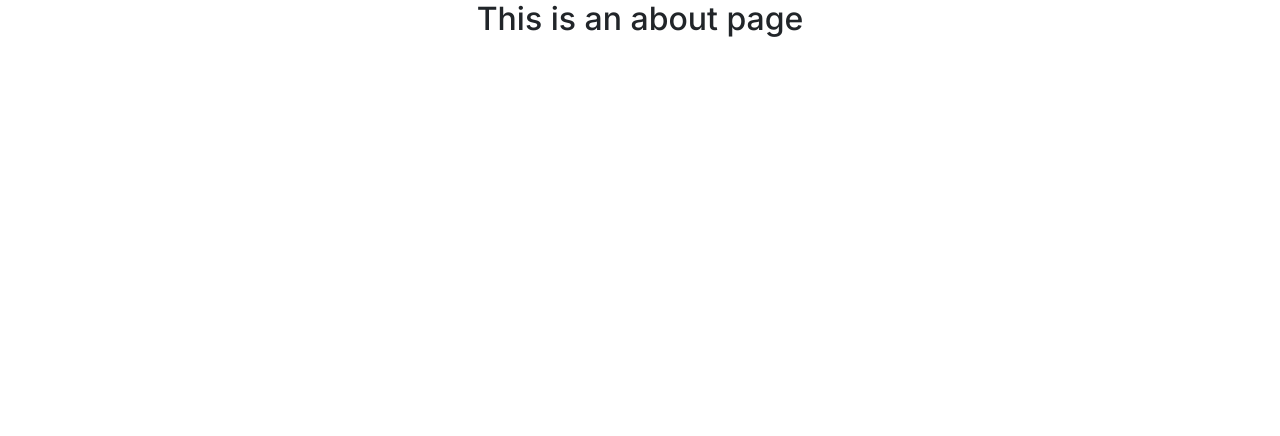
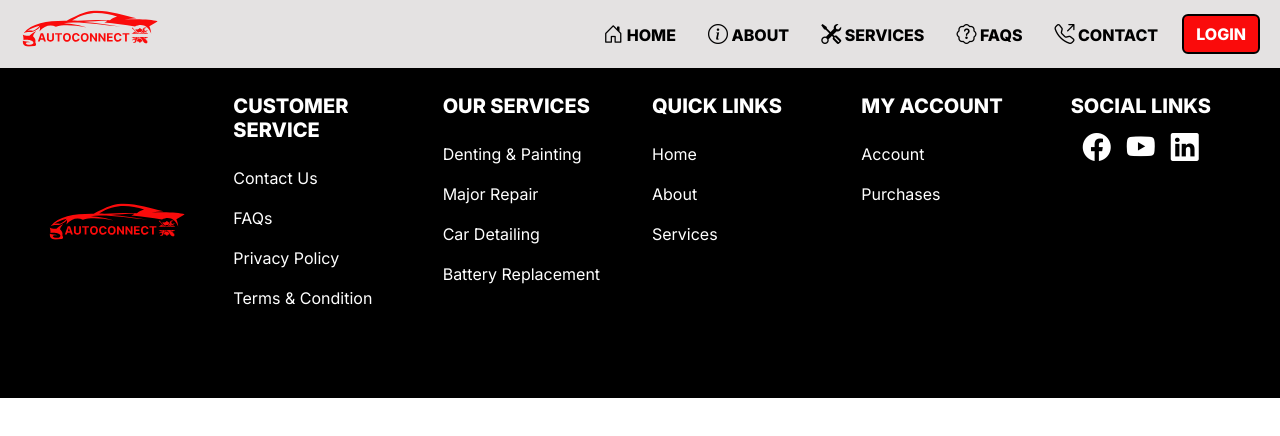
Before and after one commit to jaspherbagor/AutoConnect, a React (Create React App) app in the folder front-end/: page /about in a window 1280 px wide. Shown: the top 436 px of the page. Built offline with nearby package versions, Linux system fonts and the light colour scheme.

Commit message:
used the navbar and footer in the component

```diff
--- a/front-end/src/components/pages/client/about.jsx
+++ b/front-end/src/components/pages/client/about.jsx
@@ -4,10 +4,13 @@ import ClientFooter from '../../layouts/client/footer';
 const About = () => {
   return (
     <div>
+        <ClientNavbar/>
 
         <section>
             <h2>This is an about page</h2>
         </section>
+
+        <ClientFooter/>
     </div>
   )
 }
```
